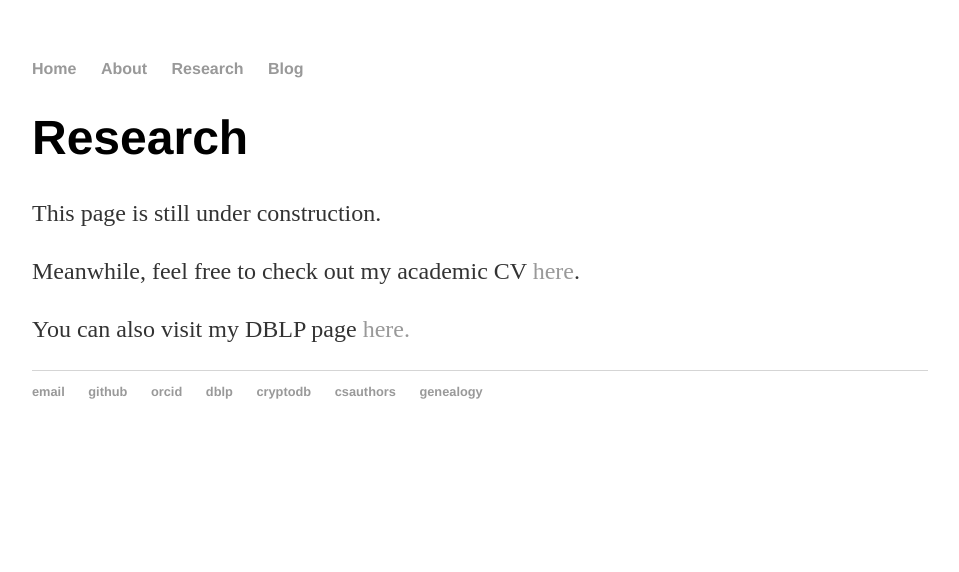
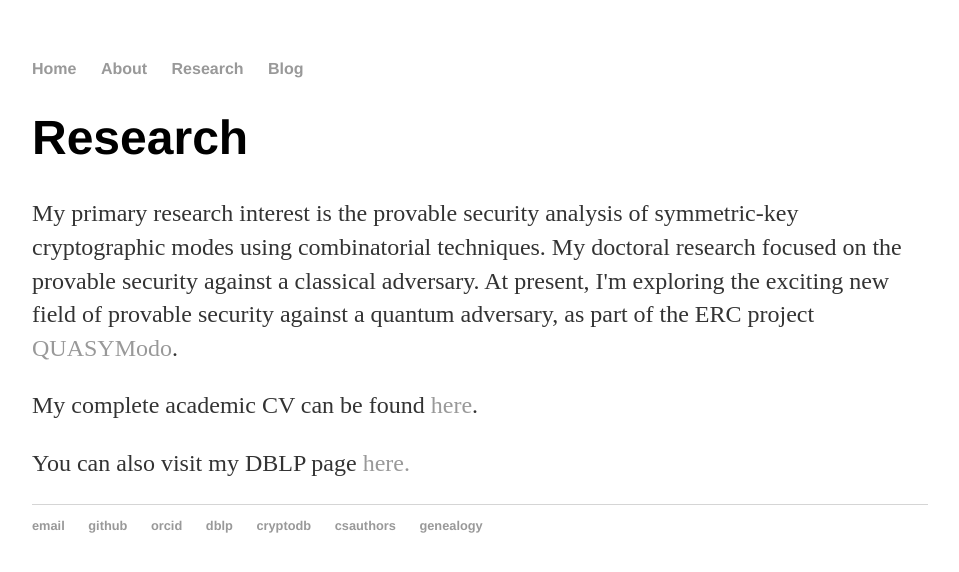
Before and after one commit to ritam-b/ritam-b.github.io, a Jekyll site: the page built from research/index.html, in a window 1280 px wide. Shown: the top 572 px of the page, without its empty margins (160-1119 px from the left). Built offline with Jekyll 4.4.1, drawn with Linux system fonts in a browser that asks for light colours.

Commit message:
Update index.html
Updated research page

```diff
--- a/research/index.html
+++ b/research/index.html
@@ -4,7 +4,7 @@ layout: default
 ---
 <div class="blurb">
 	<h1>{{ page.title }}</h1>
-  <p>This page is still under construction.</p>
-  <p>Meanwhile, feel free to check out my academic CV <a href="/Academic_CV-feb22.pdf" target="_blank" rel="noopener noreferrer">here</a>.</p>
-	<p>You can also visit my DBLP page <a href="https://dblp.org/pid/167/3093.html" target="_blank" rel="noopener noreferrer">here.</a></p>
+  <p>My primary research interest is the provable security analysis of symmetric-key cryptographic modes using combinatorial techniques. My doctoral research focused on the provable security against a classical adversary. At present, I'm exploring the exciting new field of provable security against a quantum adversary, as part of the ERC project <a href="https://project.inria.fr/quasymodo/" target=_blank" rel="noopener noreferrer">QUASYModo</a>.</p>
+  <p>My complete academic CV can be found <a href="/Academic_CV-feb22.pdf" target="_blank" rel="noopener noreferrer">here</a>.</p>
+  <p>You can also visit my DBLP page <a href="https://dblp.org/pid/167/3093.html" target="_blank" rel="noopener noreferrer">here.</a></p>
 </div><!-- /.blurb -->
```
